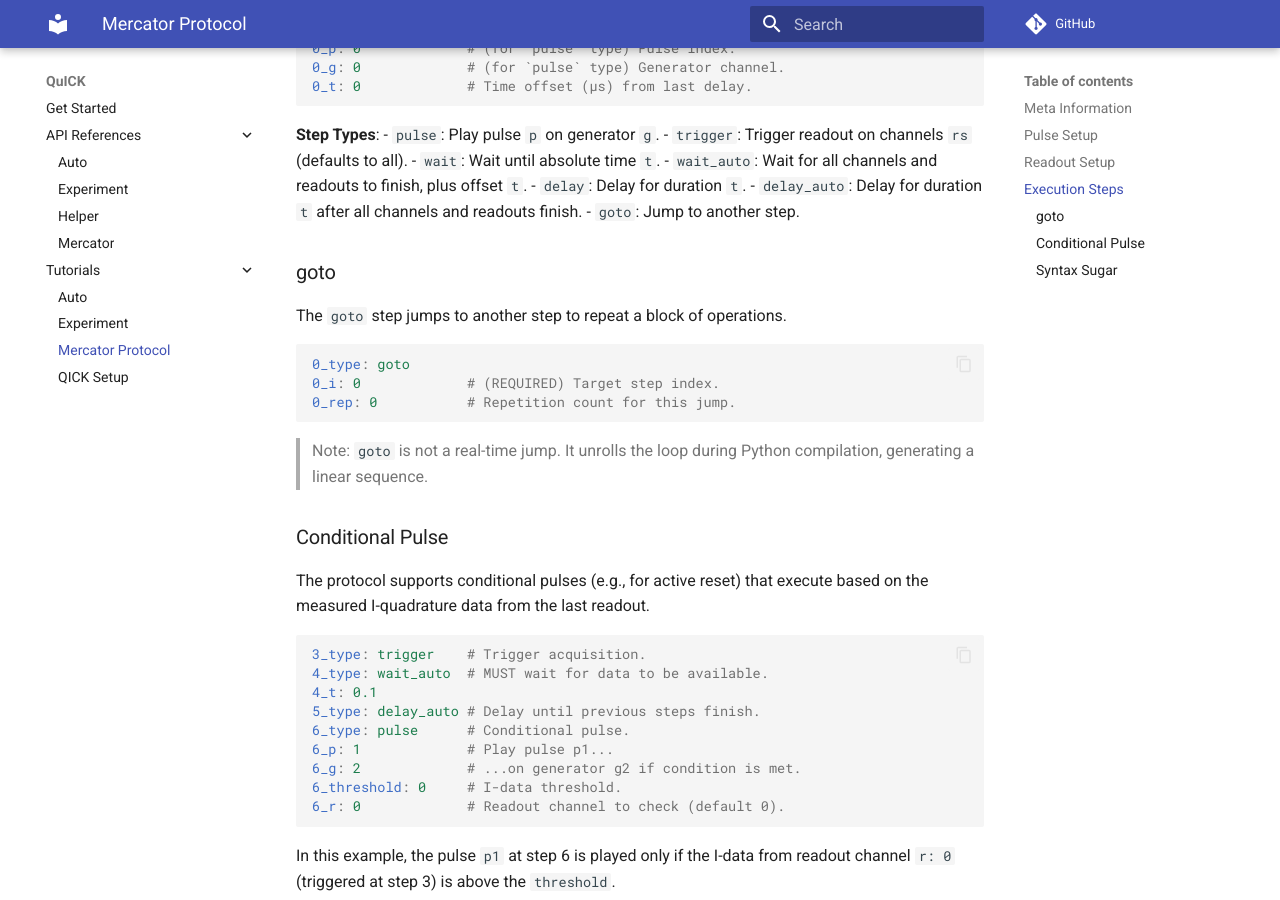
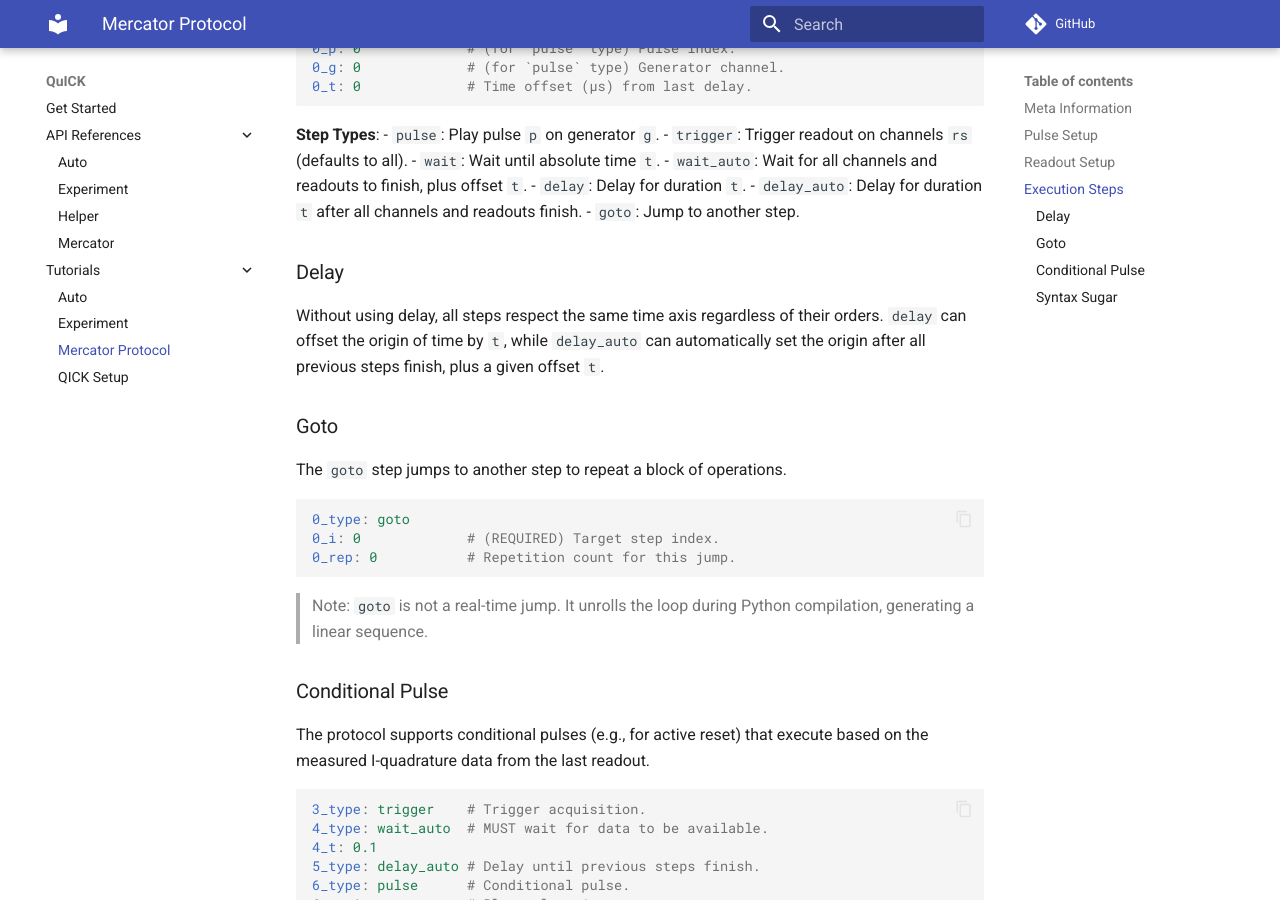
Before and after one commit to clelandlab/quick, an MkDocs documentation site: the page built from docs/Tutorials/mercator.md, in a window 1280 px wide and 900 px high, scrolled down 3544 px. Built offline with MkDocs 1.6.1 and Material for MkDocs 9.7.7, drawn with Linux system fonts in a browser that asks for light colours; comment, search, counter and statistics services are not loaded.

Commit message:
Update mercator doc

```diff
--- a/docs/Tutorials/mercator.md
+++ b/docs/Tutorials/mercator.md
@@ -152,7 +152,11 @@
 - `delay_auto`: Delay for duration `t` after all channels and readouts finish.
 - `goto`: Jump to another step.
 
-### goto
+### Delay
+
+Without using delay, all steps respect the same time axis regardless of their orders. `delay` can offset the origin of time by `t`, while `delay_auto` can automatically set the origin after all previous steps finish, plus a given offset `t`.
+
+### Goto
 
 The `goto` step jumps to another step to repeat a block of operations.
 
```
Also changed, not shown: 1 other file.
